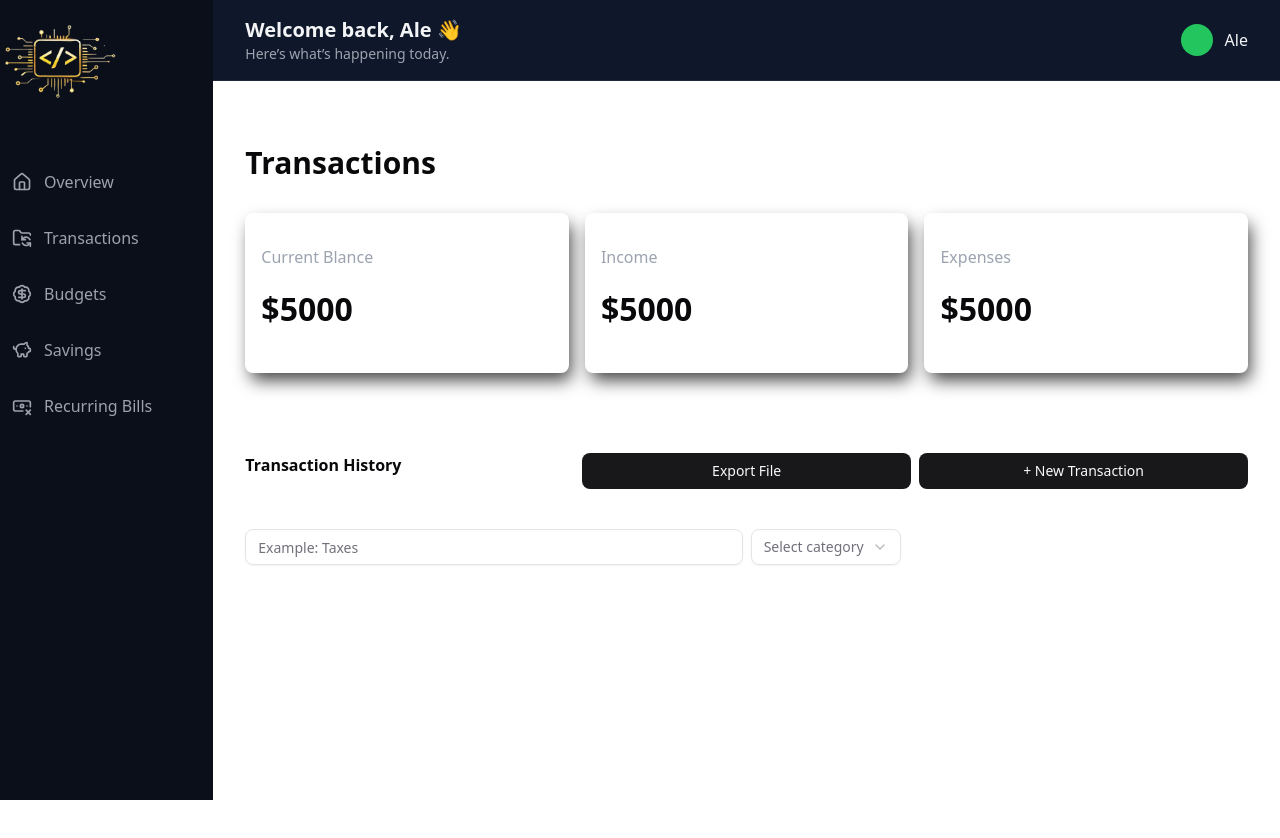
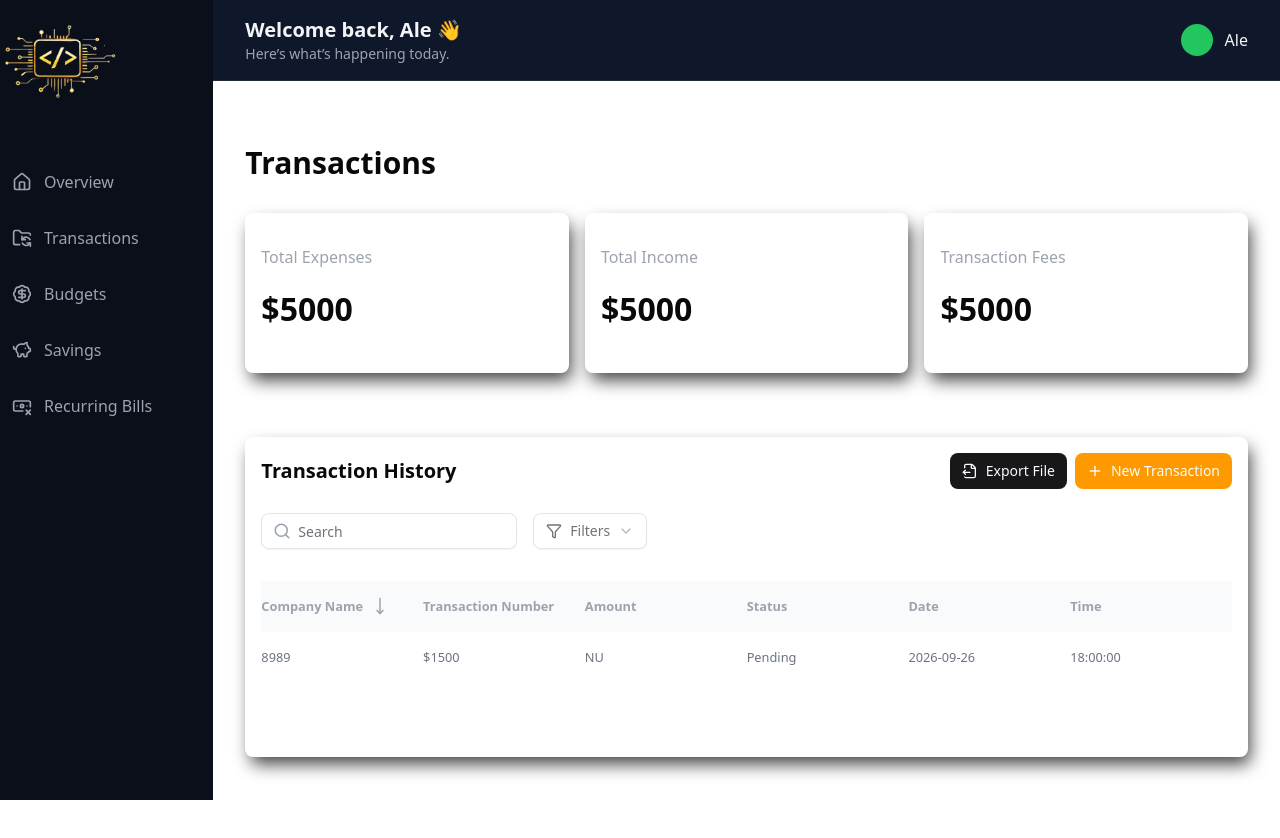
Before and after one commit to Aleji0309/proyectaPersonalFinanceApp, a Next.js app: page /transactions in a window 1280 px wide. Shown: the top 838 px of the page. Built offline with nearby package versions, Linux system fonts and the light colour scheme.

Commit message:
Transactions table created

```diff
--- a/src/app/globals.css
+++ b/src/app/globals.css
@@ -5,15 +5,16 @@
 
 :root {
   /* Backgrounds */
-  --bg-main: #0F172A;        /* Fondo general app */
-  --bg-sidebar: #0B0F19;     /* Sidebar */
-  --bg-card: #ffffff;        /* Cards */
-  --bg-hover: #1F2937;       /* Hover sutil */
+  --bg-main: #0F172A;
+  --bg-sidebar: #0B0F19;
+  --bg-card: #ffffff;
+  --bg-hover: #1F2937;
   --bg-white: #ffffff;
   --bg-beige: #fdf5e6;
+  --bg-table-header: #F9FAFB;
 
   /* Text */
-  --text-primary: #F3F4F6;   /* Texto principal */
+  --text-primary: #F3F4F6;
   --text-secondary: #9CA3AF; /* Texto secundario */
   --text-muted: #6B7280;     /* Texto desactivado */
 
@@ -63,13 +64,17 @@
   --sidebar-ring: oklch(0.705 0.015 286.067);
 }
 
+.shadow-box {
+  border-radius: 0.5rem;
+   box-shadow: 4px 9px 17px -2px rgba(0,0,0,0.75);
+-webkit-box-shadow: 4px 9px 17px -2px rgba(0,0,0,0.75);
+-moz-box-shadow: 4px 9px 17px -2px rgba(0,0,0,0.75);
+}
+
 .card {
   padding: 1rem;
   background-color: var(--bg-card);
-  border-radius: 0.5rem;
-  box-shadow: 4px 9px 17px -2px rgba(0,0,0,0.75);
--webkit-box-shadow: 4px 9px 17px -2px rgba(0,0,0,0.75);
--moz-box-shadow: 4px 9px 17px -2px rgba(0,0,0,0.75);
+
 }
 
 .card:hover {
@@ -87,6 +92,42 @@
 .card-price {
   font-weight: bold;
   font-size: 2rem;
+}
+
+
+.transactions-container  {
+  margin-top: 4rem;
+  padding: 1rem;
+}
+
+.table_component {
+    overflow: auto;
+    width: 100%;
+    margin-top: 2rem;
+}
+
+.table_component table {
+    height: 100%;
+    width: 100%;
+    table-layout: fixed;
+    border-collapse: collapse;
+    border-spacing: 1px;
+    text-align: left;
+}
+
+
+
+.table_component th {
+    background-color: var(--bg-table-header);
+    color: var(--text-secondary);
+    padding: 1rem 0;
+    font-size: 0.8rem;
+}
+
+.table_component td {
+    color: var(--text-muted);
+    padding: 1rem 0;
+    font-size: 0.8rem;
 }
 
 @theme inline {
--- a/src/app/page.js
+++ b/src/app/page.js
@@ -1,13 +1,17 @@
-import { CardContainer } from "@/components/layout/CardContainer"
+import { CardContainer } from "@/components/layout/CardContainer";
 
-
-export default  function showOverview (){
-    return <>
+export default function showOverview() {
+  return (
+    <>
       <h2 className="text-3xl mb-8 my-8 font-bold">Overview</h2>
       <CardContainer
+        textBalance={"Total Blance"}
+        textIncome={"Total Income"}
+        textExpenses={"Total Expenses"}
         currentBalance={4800}
         incomeBalance={4800}
         expenseBalance={4800}
       />
     </>
- };
+  );
+}
--- a/src/app/transactions/page.js
+++ b/src/app/transactions/page.js
@@ -6,6 +6,9 @@ export default function showTransactions(){
     <>
             <h2 className="text-3xl mb-8 my-8 font-bold">Transactions</h2>
             <CardContainer
+                textBalance={'Total Expenses'}
+                textIncome={'Total Income'}
+                textExpenses={'Transaction Fees'}
                 currentBalance={5000}
                 incomeBalance={5000}
                 expenseBalance={5000}
--- a/src/components/layout/CardContainer.jsx
+++ b/src/components/layout/CardContainer.jsx
@@ -1,20 +1,23 @@
 export  const CardContainer = ({
     currentBalance,
     incomeBalance,
-    expenseBalance
+    expenseBalance,
+    textBalance,
+    textIncome,
+    textExpenses
 }) => {
     return (
         <div className="card-container grid grid-cols-3 grid-rows-1 gap-4  h-40">
-            <div className="current-balance-card card">
-                <h3 className="card-title">Current Blance</h3>
+            <div className="current-balance-card card shadow-box ">
+                <h3 className="card-title">{textBalance}</h3>
                 <p className="card-price">${currentBalance}</p>
             </div>
-            <div className="income-card card">
-                <h3 className="card-title">Income</h3>
+            <div className="income-card card shadow-box ">
+                <h3 className="card-title">{textIncome}</h3>
                 <p className="card-price">${incomeBalance}</p>
             </div>
-            <div className="expenses-card card">
-                <h3 className="card-title">Expenses</h3>
+            <div className="expenses-card card shadow-box">
+                <h3 className="card-title">{textExpenses}</h3>
                 <p className="card-price">${expenseBalance}</p>
             </div>
         </div>
--- a/src/components/layout/MainContainer.jsx
+++ b/src/components/layout/MainContainer.jsx
@@ -1,5 +1,5 @@
 import React from 'react'
-import { HeaderContainer } from '../HeaderContainer'
+
 
 export const MainContainer = ({children}) => {
   return (
--- a/src/components/transactions/TransactionsColumns.tsx
+++ /dev/null
@@ -1,47 +0,0 @@
-"use client"
-
-import { ColumnDef } from "@tanstack/react-table"
-import { Timestamp } from "next/dist/server/lib/cache-handlers/types"
-
-
-export type Transaction = {
-    transactionId: number
-    companyName: string
-    transactionAmount: number
-    transactionStatus: string
-    transactionDate: Date
-    trasactionTime: Timestamp
-}
-
-export const columns: ColumnDef<Transaction>[] = [
-    {
-        accessorKey: "transactionId",
-        header: "Transaction Number"
-    },
-
-    {
-        accessorKey: "companyName",
-        header: "Company Name"
-    },
-
-    {
-        accessorKey: "transactionAmount",
-        header: "Amount"
-    },
-
-    {
-        accessorKey: "transactionStatus",
-        header: "Status"
-    },
-
-    {
-        accessorKey: "transactionDate",
-        header: "Date"
-    },
-
-    {
-        accessorKey: "transactionTime",
-        header: "Time"
-    }
-
-]
--- a/src/components/transactions/TransactionsContainer.jsx
+++ b/src/components/transactions/TransactionsContainer.jsx
@@ -1,5 +1,7 @@
 import { Button } from "@/components/ui/button";
 import { Input } from "@/components/ui/input";
+import { FileOutput, Plus, Search, Funnel } from "lucide-react";
+
 import {
   Select,
   SelectContent,
@@ -7,40 +9,59 @@ import {
   SelectTrigger,
   SelectValue,
 } from "@/components/ui/select";
+import { TransactionsTable } from "./TransactionsTable";
 
 export const TransactionsContainer = () => {
   return (
     <>
-      <div className="transactions-container mt-20 h-80">
-        <div className="transactions-container-header grid grid-cols-3 grid-rows-1 gap-2">
-          <h3 className="text-1xl font-bold">Transaction History</h3>
-          <Button>Export File</Button>
-          <Button> + New Transaction</Button>
+      <div className="transactions-container shadow-box h-80">
+        <div className="transactions-container-header flex justify-between items-center">
+          <h3 className="text-xl font-bold">Transaction History</h3>
+          <div className="flex gap-2">
+            <Button className="hover:bg-chart-2">
+              <FileOutput size={20} />
+              Export File
+            </Button>
+            <Button className="bg-chart-5">
+              <Plus size={20} /> New Transaction
+            </Button>
+          </div>
         </div>
 
-        <div className="transaction-container-search grid grid-cols-2 grid-rows-1 gap-2 mt-10">
-          <Input
-            id="input-search-transaction"
-            placeholder="Example: Taxes"
-          ></Input>
-          <Select>
+        <div className="transaction-container-search flex gap-4 mt-6">
+          <div className="relative w-64">
+            <Search
+              size={18}
+              className="absolute left-3 top-1/2 -translate-y-1/2 text-gray-400"
+            />
+
+            <Input
+              id="input-search-transaction"
+              placeholder="Search"
+              className="pl-9"
+            />
+          </div>
+
+          <Select className="w-5">
             <SelectTrigger>
-              <SelectValue placeholder="Select category" />
+               <Funnel
+              size={18}
+            />
+              <SelectValue placeholder="Filters" />
             </SelectTrigger>
             <SelectContent>
               <SelectItem value="date">Date</SelectItem>
               <SelectItem value="status">Status</SelectItem>
-              <SelectItem value="transactionNumber">Transaction Number</SelectItem>
+              <SelectItem value="transactionNumber">
+                Transaction Number
+              </SelectItem>
             </SelectContent>
           </Select>
         </div>
 
         <div className="transaction-container-history">
-
-
+          <TransactionsTable></TransactionsTable>
         </div>
-
-
       </div>
     </>
   );
--- /dev/null
+++ b/src/components/transactions/TransactionsTable.jsx
@@ -0,0 +1,34 @@
+import { MoveDown } from "lucide-react";
+
+export const TransactionsTable = () => {
+  return (
+    <div class="table_component" role="region" tabindex="0">
+      <table>
+        <thead>
+          <tr>
+            <th className="flex gap-2">
+              {" "}
+              Company Name <MoveDown size={18} />
+            </th>
+
+            <th>Transaction Number</th>
+            <th>Amount</th>
+            <th>Status</th>
+            <th>Date</th>
+            <th>Time</th>
+          </tr>
+        </thead>
+        <tbody>
+          <tr>
+            <td>8989</td>
+            <td>$1500</td>
+            <td>NU</td>
+            <td>Pending</td>
+            <td>2026-09-26</td>
+            <td>18:00:00</td>
+          </tr>
+        </tbody>
+      </table>
+    </div>
+  );
+};
--- a/src/components/transactions/TransactionsTable.tsx
+++ /dev/null
@@ -1,41 +0,0 @@
-"use cient"
-
-import {
-    ColumnDef,
-    flexRender,
-    getCoreRowModel,
-    useReactTable,
-} from "@tanstack/react-table"
-
-import {
-    Table,
-    TableBody,
-    TableCell,
-    TableHead,
-    TableHeader,
-    TableRow,
-} from "@/components/ui/table"
-
-
-interface DataTableProps<TData, TValue> {
-    columns: ColumnDef<TData, TValue>[]
-    data: TData[]
-}
-
-export function DataTable<TData, TValue>({
-    columns,
-    data,
-}: DataTableProps<TData, TValue>) {
-    const table = useReactTable({
-        data,
-        columns,
-        getCoreRowModel: getCoreRowModel(),
-    })
-
-    return (
-
-        <div className="overflow-hidden">
-
-        </div>
-
-});
```
Lines whose indentation alone changed are shown as unchanged.
